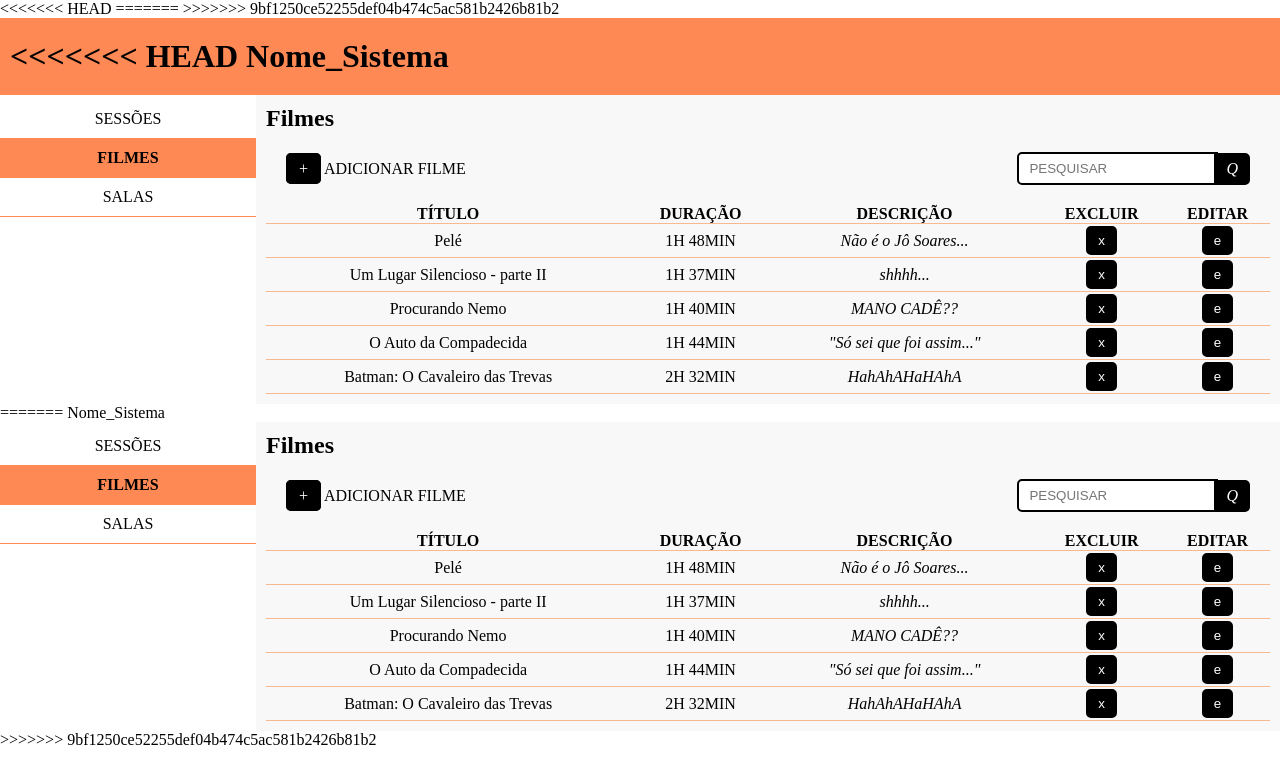
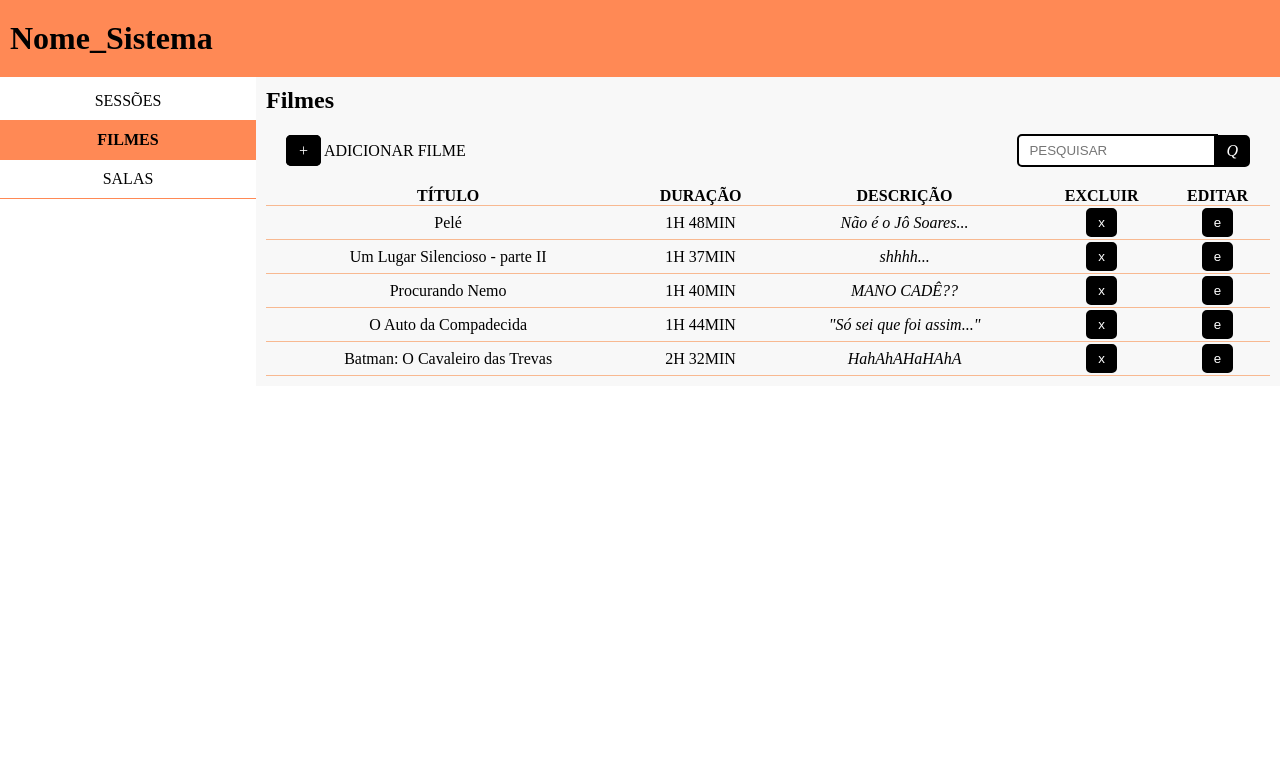
Before and after one commit to Victormaldines/Projeto4Semestre, a PHP site: page /filmes.html in a window 1280 px wide. Shown: the top 784 px of the page. Run offline with PHP 8.4, Linux system fonts and the light colour scheme.

Commit message:
Correção bug

```diff
--- a/assets/css/style.css
+++ b/assets/css/style.css
@@ -90,10 +90,6 @@ table tr:nth-child(n+1) {
 	border-bottom: 1px solid #f8b991;
 }
 
-table tr:nth-child(even) {
-	/*background: #f8b991;*/
-}
-
 table th {
 	text-transform: uppercase;
 }
--- a/filmes.html
+++ b/filmes.html
@@ -1,22 +1,15 @@
 <!DOCTYPE html>
 <html lang="en">
-
 <head>
 	<meta charset="UTF-8">
-<<<<<<< HEAD
 	<title>Page title</title>
 	<meta name="viewport" content="width=device-width, initial-scale=1.0">
-=======
-	<title>Page title</title <meta name="viewport" content="width=device-width, initial-scale=1.0">
->>>>>>> 9bf1250ce52255def04b474c5ac581b2426b81b2
 	<link rel="stylesheet" type="text/css" href="./assets/css/style.css">
 </head>
-
 <body>
 	<div class="container">
 		<header>
 			<h1>
-<<<<<<< HEAD
 			Nome_Sistema
 			</h1>
 		</header>
@@ -93,88 +86,6 @@
 					</div>
 				</main>
 			</div>
-=======
-				Nome_Sistema
-			</h1>
-		</header>
-
-		<div class="conteudo">
-			<aside>
-				<nav>
-					<div>Sessões</div>
-					<div class="active">Filmes</div>
-					<div>Salas</div>
-					<nav>
-			</aside>
-			<main>
-				<h2>Filmes</h2>
-				<div class="acoes">
-					<div class="adicionar-filme">
-						<i>+</i>
-						<span>ADICIONAR FILME</span>
-					</div>
-					<div class="box-pesquisar">
-						<input type="text" placeholder="PESQUISAR">
-						<i class="pesquisa">Q</i>
-					</div>
-				</div>
-				<div>
-					<table>
-						<thead>
-							<tr>
-								<th>Título</th>
-								<th>Duração</th>
-								<th>Descrição</th>
-								<th>Excluir</th>
-								<th>Editar</th>
-							</tr>
-						</thead>
-						<tbody>
-							<tr>
-								<td>Pelé</td>
-								<td>1H 48MIN</td>
-								<td><em>Não é o Jô Soares...</em></td>
-								<td><button>x</button></td>
-								<td><button>e</button></td>
-							</tr>
-							<tr>
-								<td>Um Lugar Silencioso - parte II</td>
-								<td>1H 37MIN</td>
-								<td><em>shhhh...</em></td>
-								<td><button>x</button></td>
-								<td><button>e</button></td>
-							</tr>
-							<tr>
-								<td>Procurando Nemo</td>
-								<td>1H 40MIN</td>
-								<td><em>MANO CADÊ??</em></td>
-								<td><button>x</button></td>
-								<td><button>e</button></td>
-							</tr>
-							<tr>
-								<td>O Auto da Compadecida</td>
-								<td>1H 44MIN</td>
-								<td><em>"Só sei que foi assim..."</em></td>
-								<td><button>x</button></td>
-								<td><button>e</button></td>
-							</tr>
-							<tr>
-								<td>Batman: O Cavaleiro das Trevas</td>
-								<td>2H 32MIN</td>
-								<td><em>HahAhAHaHAhA</em></td>
-								<td><button>x</button></td>
-								<td><button>e</button></td>
-							</tr>
-
-						</tbody>
-					</table>
-				</div>
-			</main>
-		</div>
-
-
->>>>>>> 9bf1250ce52255def04b474c5ac581b2426b81b2
 	</div>
 </body>
-
 </html>
```
